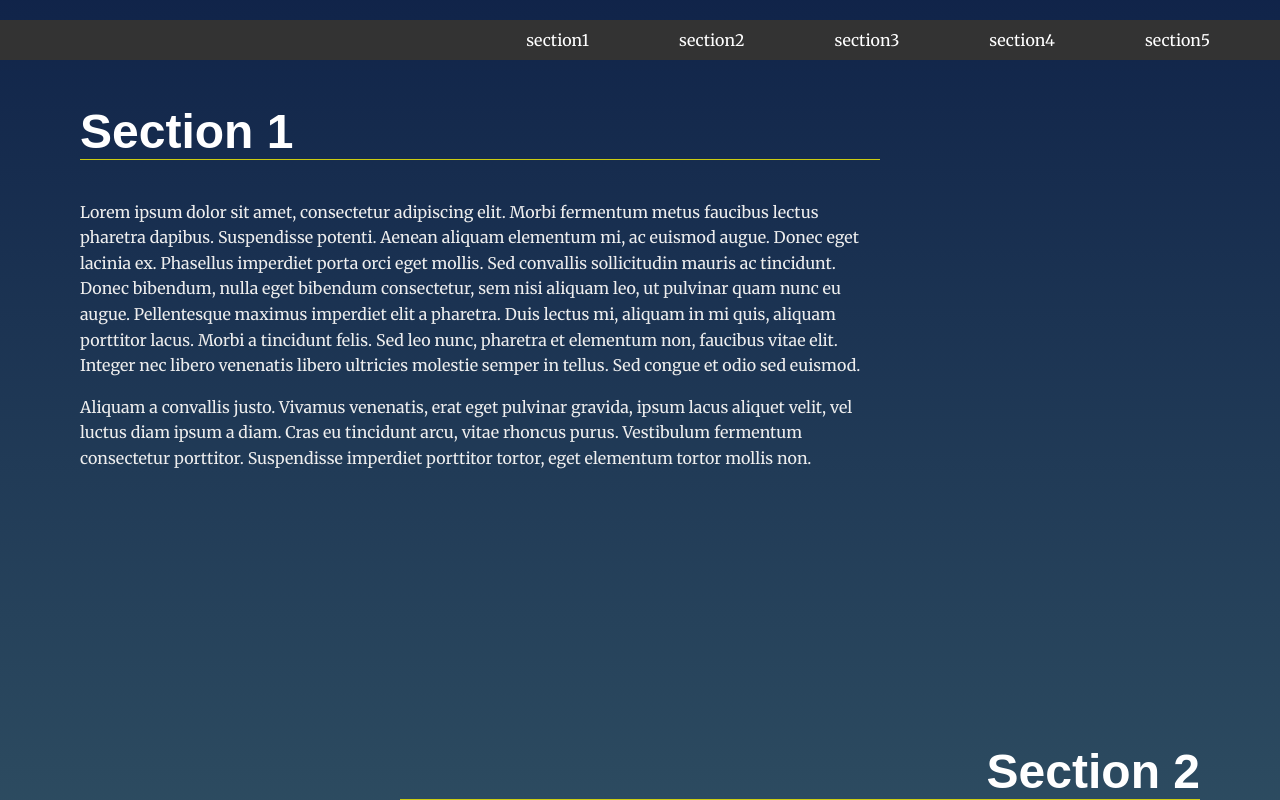
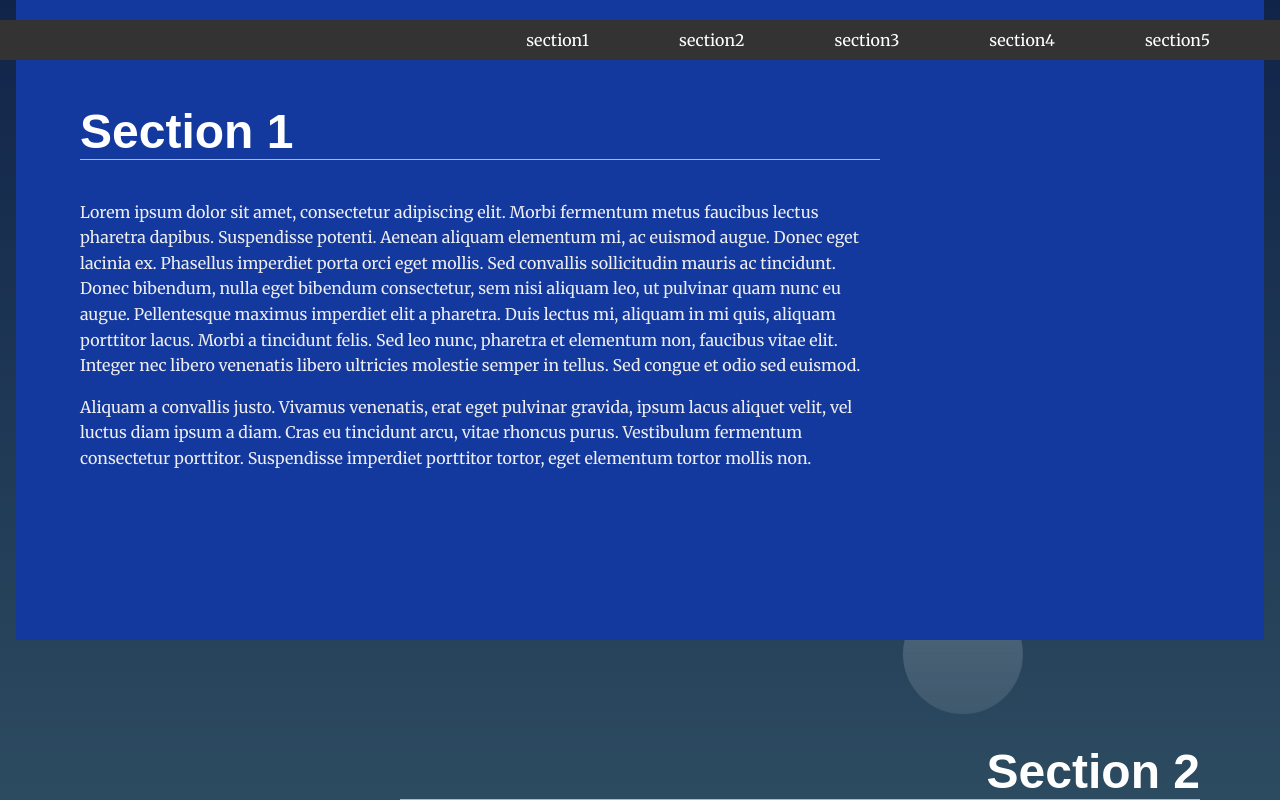
Before and after one commit to ledia8/FWD-Landing-page-project, a plain HTML site: page landing-page/index.html in a window 1280 px wide. Both pictures are taken after a click on the link "section1". Shown: the part 471-1271 px from the top of the page. Drawn offline with Linux system fonts and the light colour scheme.

Commit message:
Add files via upload

```diff
--- a/landing-page/css/styles.css
+++ b/landing-page/css/styles.css
@@ -48,7 +48,7 @@ h1 {
     }
 }
 /* ------------ responsive nav bar ---------- */
-@media only screen and (max-width: 600px) {
+@media only screen and (max-width: 640px) {
     body {
         background-color: lightblue;
     }
@@ -64,7 +64,8 @@ h1 {
         transition: max-height 0.5s;
     }
     nav ul li{
-        display: block;
+        display: flex;
+        justify-content: space-between;
         margin-right: 50px;
         margin-top: 10px;
         margin-bottom: 10px;
@@ -244,10 +245,7 @@ section:nth-of-type(3n + 1) .landing__container::after {
 /* Note: your-active-class class is applied through javascript. You should update the class here and in the index.html to what you set in your javascript file.  */
 section.your-active-class {
     background: rgb(0, 0, 0);
-    background-color: rgb(243, 170, 243);
-    /* background: linear-gradient(0deg, rgba(70, 64, 64, 0.1) 0%, rgba(0, 0, 0, 0) 100%); */
-    background: linear-gradient(0deg, rgba(4, 26, 73, 0.1) 0%, rgba(13, 7, 100, 0) 100%);
-
+    background-color: rgb(19, 56, 158);
 }
 
 section.your-active-class .landing__container::before {
--- a/landing-page/js/app.js
+++ b/landing-page/js/app.js
@@ -1,28 +1,37 @@
-// build the nav
-//createNavElement function create elements in nav bar
-//like this <li><a href="section1">Section1</a></li>
-
+// Build menu
+/**
+ * @description:
+ * createNavElement function create elements in nav bar
+ * like this <li><a href="section1">Section1</a></li>
+ * @param {text} textElement
+ */
 function createNavElement(textElement){
     let ul = document.getElementById('navbar__list');
-    let li = document.createElement('li');//li --> list
-    let a = document.createElement('a');// a --> ancor
+    let li = document.createElement('li');
+    let a = document.createElement('a');
     a.innerText=textElement;
     a.id = textElement +"a";
     li.appendChild(a);
     ul.appendChild(li);
     let currentSection = document.getElementById(textElement);
+    // TODO: Scroll to section on link click
     a.addEventListener("click", ()=> {
-    //when clicked on anchor,it go to the current section
+    //TODO: when clicked on anchor,it go to the current section
     goToRightSection(currentSection)
-
-    //the next two lines change the color of the section word in nave bar
-    //and the section in page when click on section in nave bar
-    // a.className = "active_class";
-    // currentSection.className = "active_class";
+    //TODO: add css class to active section
+    currentSection.classList.add("your-active-class");
 });
 }
+/**
+ * @description: goToRightSection function will scrolling smoothly to the section required
+    @param {section getting by Id} sectionRequire
+ */
+    function goToRightSection(sectionRequire){
+        sectionRequire.scrollIntoView({behavior: "smooth"});
+    }
 
-//this loop for create five element in nav bar
+
+//TODO: loop for create five element in nav bar
 let sectionID=0;
 let sections = document.querySelectorAll("section");
 let allTop = [];
@@ -31,7 +40,10 @@ for(let i=0;i<sections.length;i++){
     createNavElement(sectionID);  //to create all sections
 }
 
-//getActiveSection using getBoundingClientRect function
+/**
+ * @description: getActiveSection using getBoundingClientRect function
+ *  Add class 'active' to section when near top of viewport
+ */
 function activeSection(){
 for(let i=0;i<sections.length;i++){
 
@@ -40,7 +52,7 @@ for(let i=0;i<sections.length;i++){
     //to get the current section
     let top = sections[i].getBoundingClientRect().top;
 
-    if (top>-50 && top<300){
+    if (top>-100 && top<300){
         sections[i].classList.add("your-active-class");
 
     }else if (sections[i].classList.contains("your-active-class")){
@@ -50,44 +62,5 @@ for(let i=0;i<sections.length;i++){
     }
     }
 }
-//listener when scrolling page
+//TODO: listener when scrolling page
 window.addEventListener("scroll", activeSection);
-
-
-// this function will scrolling smoothly to the section required -->
-// it's parameter the section getting by Id
-function goToRightSection(sectionRequire){
-    sectionRequire.scrollIntoView({behavior: "smooth"});
-}
-
-
-
-
-
-
-
-
-
-
-
-
-
-
-
-// Add class 'active' to section when near top of viewport
-
-
-// Scroll to anchor ID using scrollTO event
-
-
-/**
- * End Main Functions
- * Begin Events
- *
-*/
-
-// Build menu
-
-// Scroll to section on link click
-
-// Set sections as active
```
